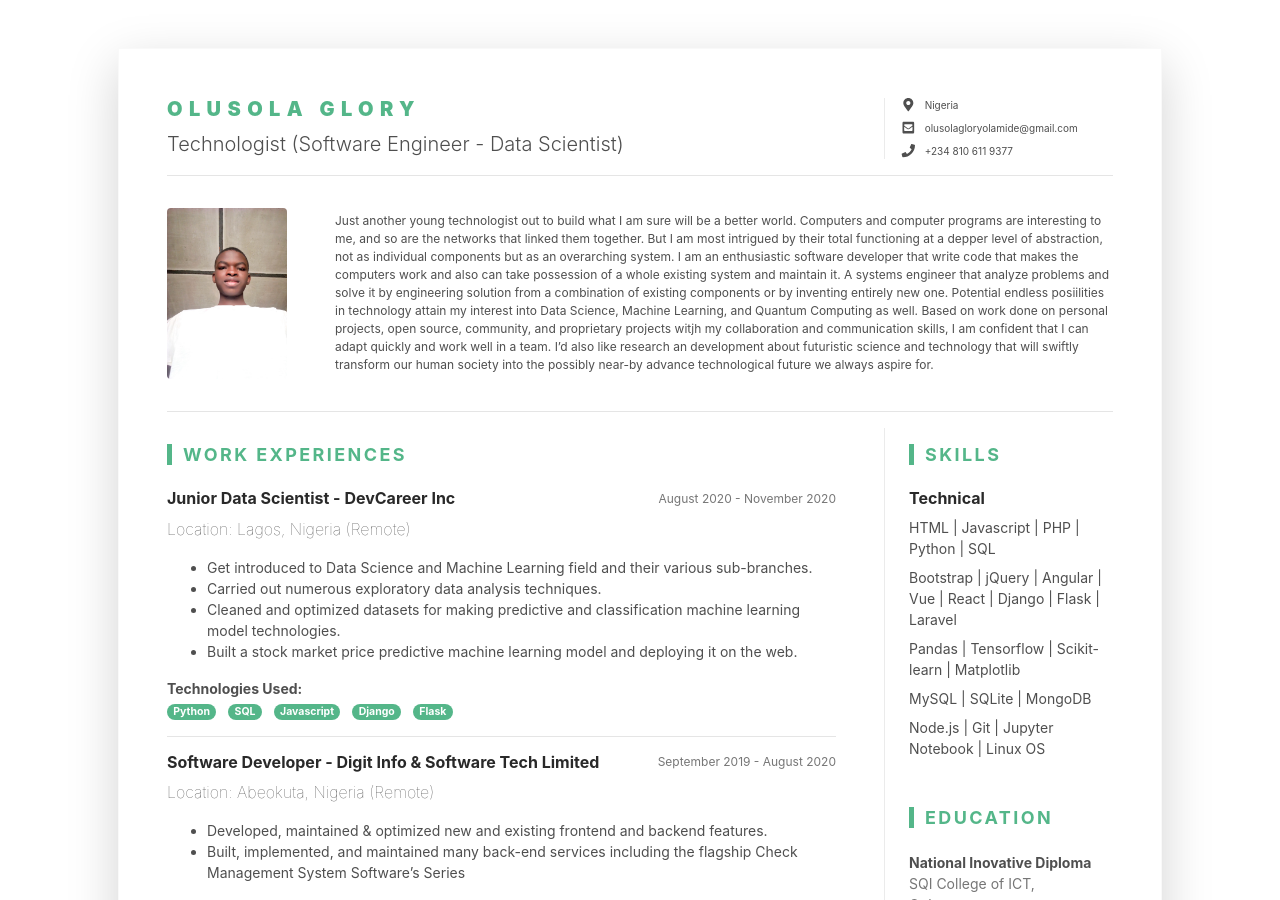
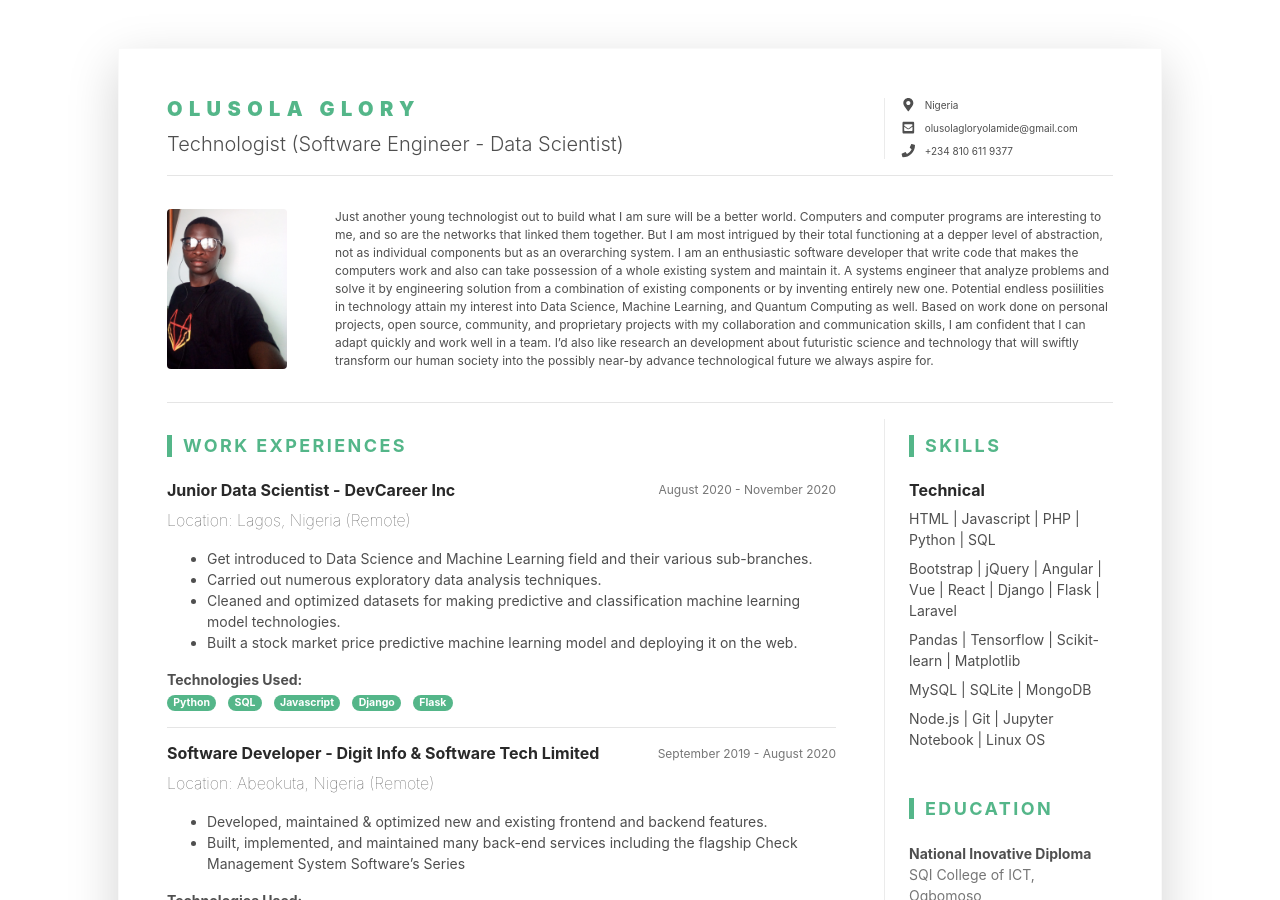
Before and after one commit to goldenglorys/goldenglorys.github.io, a Jekyll site: the page me/index.html, which Jekyll copies as it is, in a window 1280 px wide and 900 px high. Built offline with Jekyll 4.4.1, drawn with Linux system fonts in a browser that asks for light colours; some of the changed text lies outside the part shown.

Commit message:
The resume (/me) page updated: New Image added and typo error fixed

```diff
--- a/me/index.html
+++ b/me/index.html
@@ -48,7 +48,7 @@
 				<hr>
 				<div class="resume-intro py-3">
 					<div class="media flex-column flex-md-row align-items-center">
-						<img class="resume-profile-image mb-3 mb-md-0 mr-md-5 ml-md-0 rounded mx-auto"	 src="assets/images/resume-profile.jpg" alt="image">
+						<img class="resume-profile-image mb-3 mb-md-0 mr-md-5 ml-md-0 rounded mx-auto"	 src="assets/images/g.jpg" alt="image">
 						<div class="media-body text-left">
 							<p class="mb-0" style="font-size: 12px;">
 								Just another young technologist out to build what I am sure will be a better world.
@@ -61,7 +61,7 @@
 								a combination of existing components or by inventing entirely new one.
 								Potential endless posiilities in technology attain my interest into Data Science, Machine Learning, and
 								Quantum Computing as well. Based on work done on personal projects, open source, community,
-								and proprietary projects witjh my collaboration and communication skills,
+								and proprietary projects with my collaboration and communication skills,
 								I am confident that I can adapt quickly and work well in a team.
 								I’d also like research an development about futuristic science and technology that will
 								swiftly transform our human society into the possibly near-by advance technological
@@ -377,10 +377,11 @@
 						<hr>
 						<div class="resume-footer text-center">
 							<ul class="resume-social-list list-inline mx-auto mb-0 d-inline-block text-muted">
-								<li class="list-inline-item mb-lg-0 mr-3"><a class="resume-link" href="https://github.com/goldenglorys/"><i class="fab fa-github fa-2x mr-2" data-fa-transform="down-4"></i><span class="d-none d-lg-inline-block text-muted">github.com/goldenglorys</span></a></li>
-								<li class="list-inline-item mb-lg-0 mr-3"><a class="resume-link" href="https://www.linkedin.com/in/olusola-glory/"><i class="fab fa-linkedin fa-2x mr-2" data-fa-transform="down-4"></i><span class="d-none d-lg-inline-block text-muted">linkedin.com/in/glory...</span></a></li>
-								<li class="list-inline-item mb-lg-0 mr-lg-3"><a class="resume-link" href="https://twitter.com/zenithsilvarex"><i class="fab fa-twitter fa-2x mr-2" data-fa-transform="down-4"></i><span class="d-none d-lg-inline-block text-muted">@zenithsilvarex</span></a></li>
-								<li class="list-inline-item mb-lg-0 mr-lg-3"><a class="resume-link" href="https://goldenglorys.github.io/blog"><i class="fas fa-blog fa-2x mr-2" data-fa-transform="down-4"></i><span class="d-none d-lg-inline-block text-muted">Blog Posts</span></a></li>
+								<li class="list-inline-item mb-lg-0 mr-3"><a class="resume-link" target="_blank" href="https://github.com/goldenglorys/"><i class="fab fa-github fa-2x mr-2" data-fa-transform="down-4"></i><span class="d-none d-lg-inline-block text-muted">Github</span></a></li>
+								<li class="list-inline-item mb-lg-0 mr-3"><a class="resume-link" target="_blank" href="https://www.linkedin.com/in/olusola-glory/"><i class="fab fa-linkedin fa-2x mr-2" data-fa-transform="down-4"></i><span class="d-none d-lg-inline-block text-muted">Linkedin</span></a></li>
+								<li class="list-inline-item mb-lg-0 mr-lg-3"><a class="resume-link" target="_blank" href="https://twitter.com/zenithsilvarex"><i class="fab fa-twitter fa-2x mr-2" data-fa-transform="down-4"></i><span class="d-none d-lg-inline-block text-muted">Twitter</span></a></li>
+								<li class="list-inline-item mb-lg-0 mr-lg-3"><a class="resume-link" target="_blank" title="Portfolio" href="https://goldenglorys.github.io/glory"><i class="fa fa-briefcase fa-2x mr-2" data-fa-transform="down-4"></i><span class="d-none d-lg-inline-block text-muted">Portfolio</span></a></li>
+								<li class="list-inline-item mb-lg-0 mr-lg-3"><a class="resume-link" target="_blank" href="https://goldenglorys.github.io/"><i class="fas fa-blog fa-2x mr-2" data-fa-transform="down-4"></i><span class="d-none d-lg-inline-block text-muted">Blog Posts</span></a></li>
 							</ul>
 						</div>
 						<!--//resume-footer-->
@@ -390,7 +391,7 @@
 				<footer class="footer text-center py-4">
 					<!--/* This template is free as long as you keep the footer attribution link. If you'd like to use the template without the attribution link, you can buy the commercial license via our website: themes.3rdwavemedia.com Thank you for your support. :) */-->
 					<!-- <small class="copyright text-muted">Designed with <i class="fas fa-heart"></i> by <a class="theme-link" href="http://themes.3rdwavemedia.com" target="_blank">Xiaoying Riley</a> for developers</small> -->
-					<small class="copyright text-muted">&copy; <script>document.write(new Date().getFullYear())</script> Olusola Glory</small>
+					<small class="copyright text-muted">&copy; <script>document.write(new Date().getFullYear())</script></small>
 				</footer>
 			</div>
 			<!--//main-wrapper-->
```
Also changed, not shown: me/assets/images/g.jpg (added), me/assets/images/g2.jpg (added), me/assets/images/resume-profile.png (deleted), 1 other file.
